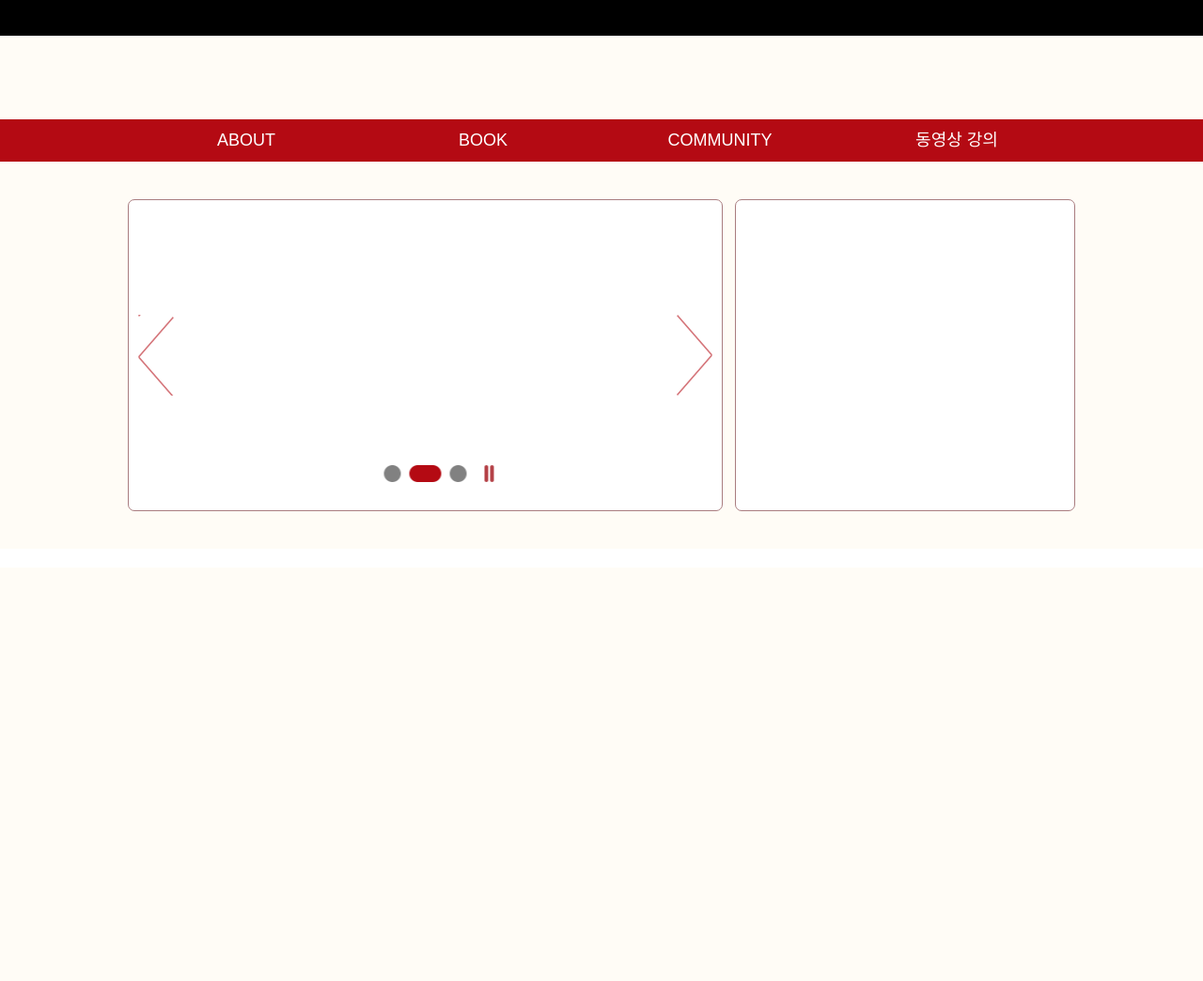
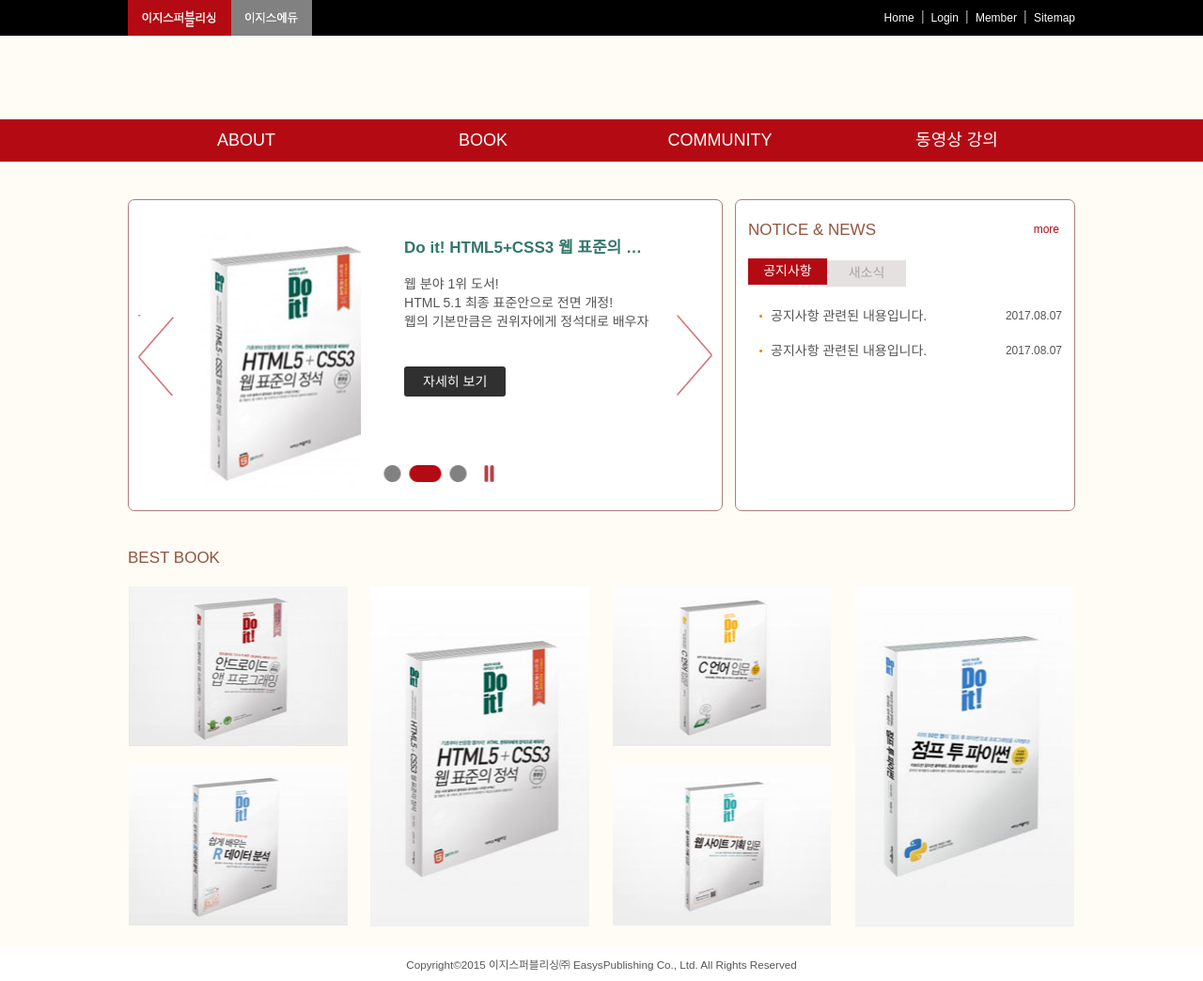
Before and after one commit to testkkj/do-it-javascript-jquery, a plain HTML site: page source/11/index.html in a window 1280 px wide. Shown: the whole page at 94% size. Before the commit the page ends 800 px from the top, so only its background shows below. Drawn offline with Linux system fonts and the light colour scheme.

Commit message:
11장
예제 마무리

```diff
--- a/source/11/index.html
+++ b/source/11/index.html
@@ -38,6 +38,16 @@
             </p>
             <div class="mobile-menu-wrap">
                 <div class="mobile-menu-scroll">
+                    <ul class="site-choice">
+                        <li><a href="#"><img src="images/common/top-tab-1-ov.jpg" alt="이지스 퍼블리싱"></a></li>
+                        <li><a href="#"><img src="images/common/top-tab-2.jpg" alt="이지스 에듀"></a></li>
+                    </ul>
+                    <ul class="util-menu">
+                        <li><a href="#">Home</a></li>
+                        <li><a href="#">Login</a></li>
+                        <li><a href="#">Member</a></li>
+                        <li><a href="#">Sitemap</a></li>
+                    </ul>
                     <nav id="gnb">
                         <h2 class="blind">메인메뉴</h2>
                         <ul>
@@ -89,21 +99,77 @@
         <section id="main-visual">
             <h3 class="blind">HOT BOOK</h3>
             <ul class="main-visual-slide">
-                <li></li>
-                <li></li>
-                <li></li>
+                <li>
+                    <div class="visual-item-wrap item1">
+                        <h4 class="visual-title">Do it! 안드로이드 앱 프로그래밍 &lt;전면 개정 4판&gt;</h4>
+                        <p>
+                            <span> 6년 연속 안드로이드 분야 1위!<br>
+                                전면 개정 4판(안드로이드 7.0 누가 버전 · 안드로이드 스튜디오 반영판)으로 그 명성을 이어간다!</span>
+                        </p>
+                        <p class="detail-view"><a href="#">자세히 보기</a></p>
+                    </div>
+                </li>
+                <li>
+                    <div class="visual-item-wrap item2">
+                        <h4 class="visual-title">Do it! HTML5+CSS3 웹 표준의 정석 &lt;개정판&gt;</h4>
+                        <p>
+                            <span> 웹 분야 1위 도서! <br>
+                                HTML 5.1 최종 표준안으로 전면 개정!<br>
+                                웹의 기본만큼은 권위자에게 정석대로 배우자</span>
+                        </p>
+                        <p class="detail-view"><a href="#">자세히 보기</a></p>
+                    </div>
+                </li>
+                <li>
+                    <div class="visual-item-wrap item3">
+                        <h4 class="visual-title">Do it! 웹 사이트 기획 입문</h4>
+                        <p>
+                            <span> 지금까지 웹 사이트 설계도를 모두 공개한 책은 없었다! 쇼핑몰 제작 전 과정을 따라 하며 웹 기획자의 일을 구체적으로 배우는 책! 단언컨대, 실무
+                                2년보다 이 책 한 권이 낫습니다.</span>
+                        </p>
+                        <p class="detail-view"><a href="#">자세히 보기</a></p>
+                    </div>
+                </li>
             </ul>
         </section>
         <section id="notice-tab-wrap" class="rounded">
-
+            <h3 class="sec-tit-1">NOTICE &amp; NEWS</h3>
+            <h4 class="tab-btn-1"><a href="#" class="on">공지사항</a></h4>
+            <div class="tab-container-1">
+                <ul>
+                    <li><a href="#">공지사항 관련된 내용입니다.</a><span>2017.08.07</span></li>
+                    <li><a href="#">공지사항 관련된 내용입니다.</a><span>2017.08.07</span></li>
+                </ul>
+                <p class="icon-more"><a href="#">more</a></p>
+            </div>
+            <h4 class="tab-btn-2"><a href="#">새소식</a></h4>
+            <div class="tab-container-2">
+                <p class="no-write">등록된 내용이 없습니다.</p>
+            </div>
         </section>
         <section id="best-book-wrap">
-
+            <h3 class="sec-tit-1">BEST BOOK</h3>
+            <ul class="best-book-list grid">
+                <li class="grid-item">
+                    <p><a href="#"><img src="images/main/main-best-1.jpg" alt=""></a></p>
+                    <p><a href="#"><img src="images/main/main-best-2.jpg" alt=""></a></p>
+                </li>
+                <li class="grid-item">
+                    <a href="#"><img src="images/main/main-best-3.jpg" alt=""></a>
+                </li>
+                <li class="grid-item">
+                    <p><a href="#"><img src="images/main/main-best-4.jpg" alt=""></a></p>
+                    <p><a href="#"><img src="images/main/main-best-5.jpg" alt=""></a></p>
+                </li>
+                <li class="grid-item">
+                    <a href="#"><img src="images/main/main-best-6.jpg" alt=""></a>
+                </li>
+            </ul>
         </section>
     </div>
     <div id="footer-wrap">
         <footer id="footer">
-
+            <small>Copyright&copy;2015 이지스퍼블리싱㈜ EasysPublishing Co., Ltd. All Rights Reserved</small>
         </footer>
     </div>
 </body>
--- a/source/11/js/main.js
+++ b/source/11/js/main.js
@@ -1,12 +1,30 @@
-$(function () {
-	$(".main-visual-slide").bxSlider({
-		auto: true,
-		pause: 2000,
-		autoHover: true,
-		autoControls: true,
-		autoControlsCombine: true
-	});
-});
+// $(function () {
+// 	$(".main-visual-slide").bxSlider({
+// 		auto: true,
+// 		pause: 2000,
+// 		autoHover: true,
+// 		autoControls: true,
+// 		autoControlsCombine: true
+// 	});
+
+// 	$("#notice-tab-wrap h4 a").on("click", tabmenu);
+// 	function tabmenu(e) {
+// 		e.preventDefault();
+// 		var $ts = $(this);
+// 		var $next = $ts.parent().next();
+// 		if ($next.is(":hidden")) {
+// 			$("#notice-tab-wrap h4 a").removeClass("on");
+// 			$ts.addClass("on");
+// 			$("#notice-tab-wrap>div:vicible").hide();
+// 			$next.show();
+// 		}
+// 	}
+
+// 	$(".grid").isotope({
+// 		itemSelector:".grid-item",
+// 		layoutMode:"fitRows"
+// 	});
+// });
 
 $(function () {
 	$(".main-visual-slide").bxSlider({
```
